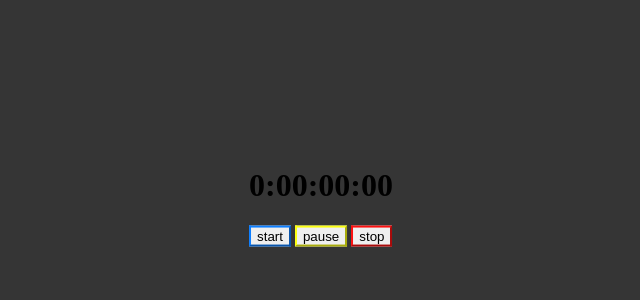
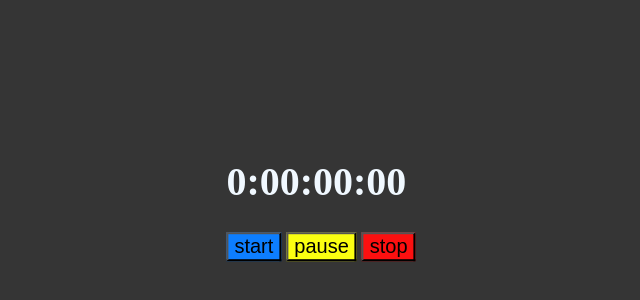
Before and after one commit to MatheusASouza/Cronometro, a plain HTML site: page index.html in a window 1280 px wide. Shown: the part 204-504 px from the top of the page, without its empty margins (319-959 px from the left). Drawn offline with Linux system fonts and the light colour scheme.

Commit message:
Atualizações

```diff
--- a/style.css
+++ b/style.css
@@ -3,6 +3,8 @@ body {
 }
 .clock {
   position: absolute;
+  font-size: 20px;
+  color: aliceblue;
   top: 50%;
   left: 50%;
   transform: translate(-50%, -50%);
@@ -12,11 +14,14 @@ body {
   padding: 8px;
 }
 .btn-blue {
-  border-color: rgb(13, 126, 255);
+  background-color: rgb(13, 126, 255);
+  font-size: 20px;
 }
 .btn-yellow {
-  border-color: rgb(251, 255, 17);
+  background-color: rgb(251, 255, 17);
+  font-size: 20px;
 }
 .btn-red {
-  border-color: rgb(252, 16, 16);
+  background-color: rgb(252, 16, 16);
+  font-size: 20px;
 }
```
